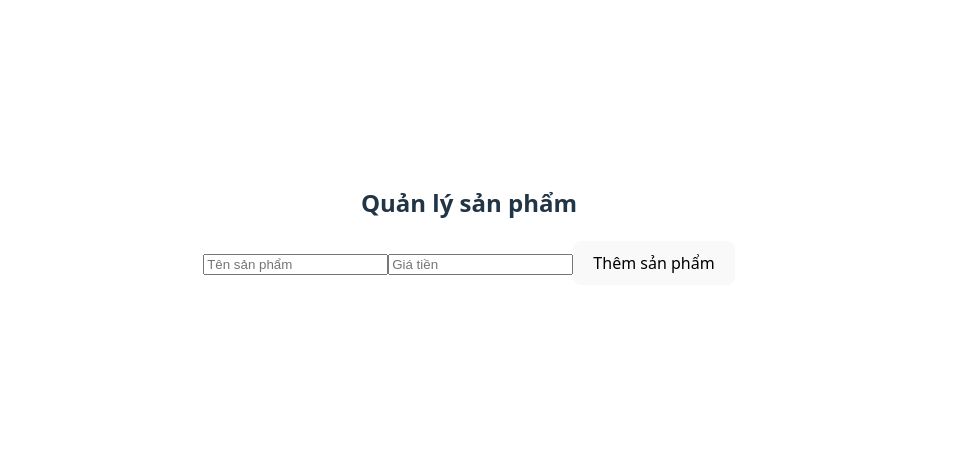
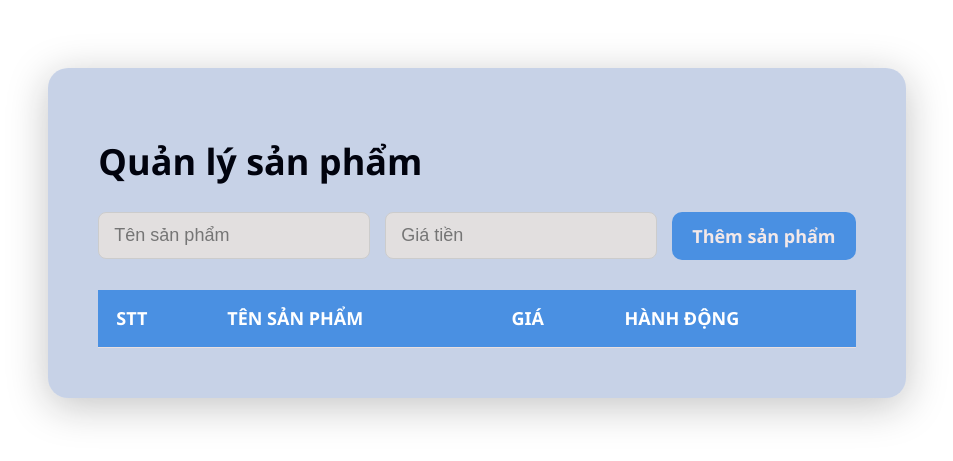
Before and after one commit to 1cteru/Product-Manager, a React (Vite) app: page / in a window 1280 px wide. Shown: the part 167-628 px from the top of the page, without its empty margins (171-1124 px from the left). Built offline with nearby package versions, Linux system fonts and the light colour scheme.

Commit message:
update code

```diff
--- a/src/App.css
+++ b/src/App.css
@@ -1,6 +1,133 @@
-#root {
-  max-width: 1280px;
-  margin: 0 auto;
-  padding: 2rem;
-  text-align: center;
+/* Tổng thể */
+body {
+  font-family: "Segoe UI", Tahoma, Geneva, Verdana, sans-serif;
+  background: linear-gradient(135deg, #68bfce);
+  margin: 0;
+  padding: 0;
+  height: 100vh;
+
+  /* Căn giữa form */
+  display: flex;
+  justify-content: center;
+  align-items: center;
 }
+
+/* Hộp chính */
+.container {
+  width: 90%;
+  max-width: 900px;
+  background: rgba(119, 146, 196, 0.411);
+  border-radius: 20px;
+  box-shadow: 0 8px 40px rgba(20, 18, 18, 0.25);
+  padding: 50px 50px;
+  text-align: left;
+  transition: 0.3s ease;
+}
+
+.container:hover {
+  transform: scale(1.01);
+}
+
+/* Tiêu đề */
+.title {
+  font-size: 36px;
+  font-weight: 700;
+  color: #01030e;
+  margin-bottom: 30px;
+}
+
+/* Ô nhập và nút */
+.input-section {
+  display: flex;
+  align-items: center;
+  gap: 15px;
+  margin-bottom: 30px;
+}
+
+.input-section input {
+  flex: 1;
+  padding: 12px 15px;
+  border: 1px solid #ccc;
+  border-radius: 8px;
+  font-size: 18px;
+  outline: none;
+  background-color: #e2dfdf;
+  color:#090b16
+}
+
+.input-section input:focus {
+  border-color: #4a90e2;
+  background-color: white;
+}
+
+.input-section button {
+  padding: 12px 20px;
+  background: #4a90e2;
+  color: rgb(243, 232, 232);
+  border: none;
+  border-radius: 10px;
+  cursor: pointer;
+  font-size: 18px;
+  transition: 0.3s;
+  font-weight: 600;
+}
+
+.input-section button:hover {
+  background: #357ab7;
+}
+
+/* Bảng danh sách */
+table {
+  width: 100%;
+  border-collapse: collapse;
+  text-align: left;
+  font-size: 18px;
+  font-weight : 600;
+}
+
+th,
+td {
+  padding: 15px 18px;
+  border-bottom: 1px solid #e9dfdf;
+}
+
+th {
+  background: #4a90e2;
+  color: white;
+  font-weight: 600;
+  text-transform: uppercase;
+}
+
+tr:hover {
+  background: #21a9df;
+}
+
+/* Nút sửa / xóa */
+button.edit,
+button.delete {
+  border: none;
+  padding: 8px 14px;
+  border-radius: 6px;
+  cursor: pointer;
+  color: white;
+  font-size: 16px;
+  margin-right: 5px;
+  transition: 0.3s;
+  font-weight: 500;
+}
+
+button.edit {
+  background: #f7a103;
+}
+
+button.edit:hover {
+  background: #e68a00;
+}
+
+button.delete {
+  background: #e74c3c;
+}
+
+button.delete:hover {
+  background: #c0392b;
+}
--- a/src/App.jsx
+++ b/src/App.jsx
@@ -46,35 +46,57 @@ const deleteProduct =(index)=>{
   };
 
   return (
-    <>
-    <div style={{textAlgin:"center"}}>
-     <h2>Quản lý sản phẩm</h2>
+ <div className="container">
+      <h1 className="title">Quản lý sản phẩm</h1>
+
+      <div className="input-section">
         <input
           type="text"
           placeholder="Tên sản phẩm"
-     value = {name}
-     onChange ={(e) => setName(e.target.value)}
+          value={name}
+          onChange={(e) => setName(e.target.value)}
         />
         <input
-     type= "number"
-     placeholder= "Giá tiền"
-     value= { price}
-     onChange={(e)=>setPrice(e.target.value)}
+          type="number"
+          placeholder="Giá tiền"
+          value={price}
+          onChange={(e) => setPrice(e.target.value)}
         />
-     {editIndex==null?(<button onClick ={addProduct}>Thêm sản phẩm</button>)
-        : (<button onClick ={updatedProduct}>Sửa sản phẩm </button>)
-      }
-    <ul>
+        {editIndex === null ? (
+          <button onClick={addProduct}>Thêm sản phẩm</button>
+        ) : (
+          <button onClick={updatedProduct}>Sửa sản phẩm</button>
+        )}
+      </div>
+
+      <table>
+        <thead>
+          <tr>
+            <th>STT</th>
+            <th>Tên sản phẩm</th>
+            <th>Giá</th>
+            <th>Hành động</th>
+          </tr>
+        </thead>
+        <tbody>
           {products.map((p, index) => (
-          <li key={index}>
-            {p.name} - {p.price}₫
-            <button onClick={() => editProduct(index)}>Sửa</button>
-            <button onClick={() => deleteProduct(index)}>Xóa</button>
-          </li>
+            <tr key={index}>
+              <td>{index + 1}</td>
+              <td>{p.name}</td>
+              <td>{p.price.toLocaleString()} ₫</td>
+              <td>
+                <button className="edit" onClick={() => editProduct(index)}>
+                  Sửa
+                </button>
+                <button className="delete" onClick={() => deleteProduct(index)}>
+                  Xóa
+                </button>
+              </td>
+            </tr>
           ))}
-      </ul>
+        </tbody>
+      </table>
     </div>
-    </>
-  )
+  );
 }
 export default ProductManager;
```
Lines whose indentation alone changed are shown as unchanged.
